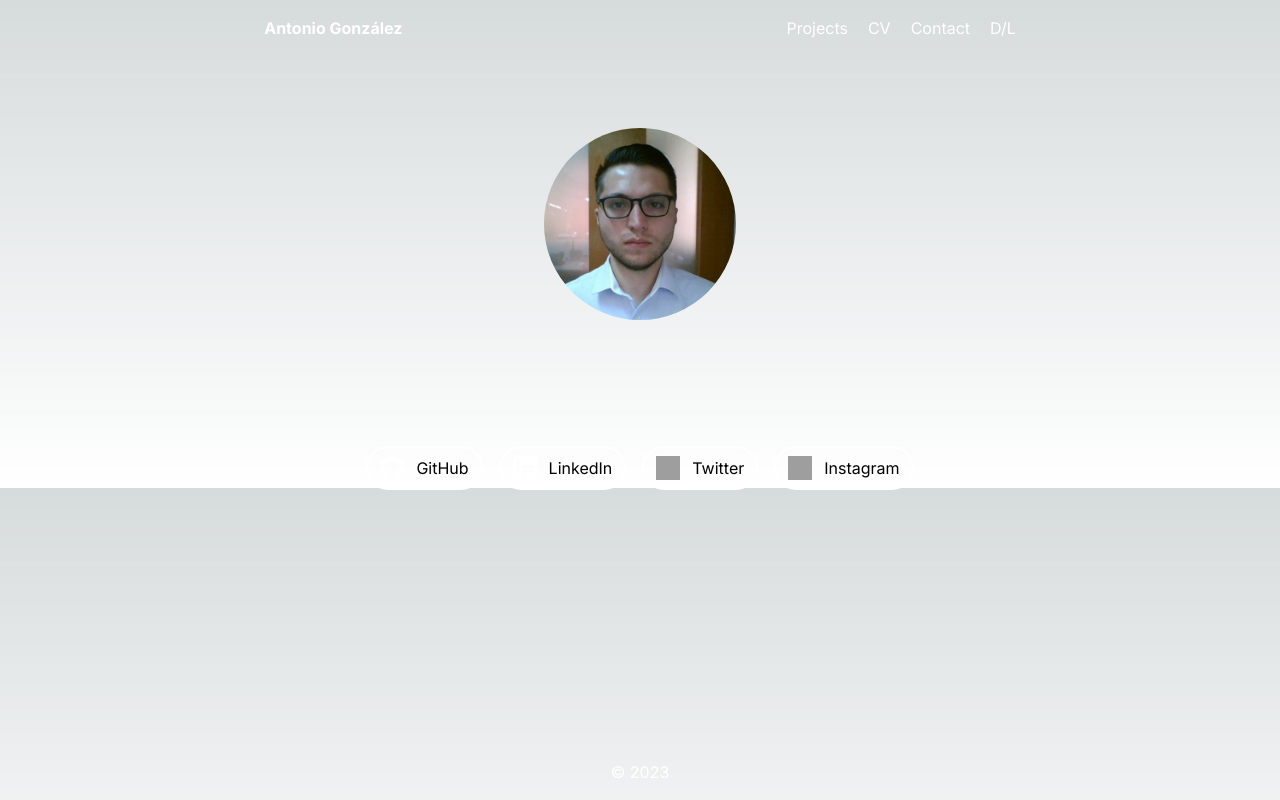
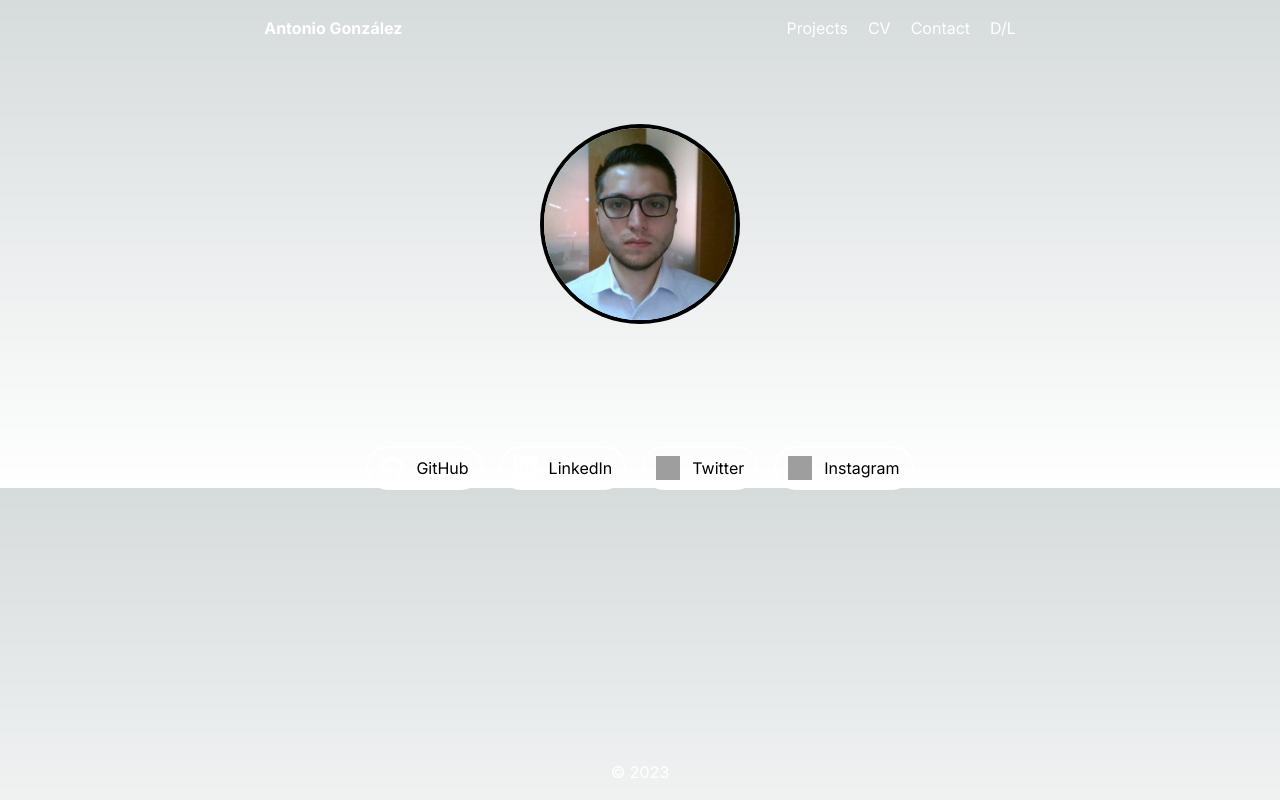
Before and after one commit to chilleno/portfolio, a Next.js app: page / in a window 1280 px wide. Built offline with nearby package versions, Linux system fonts and the light colour scheme; grey boxes are pictures that could not be loaded.

Commit message:
Update Avatar.tsx
- add dark mode compatibility

```diff
--- a/src/app/Components/Avatar.tsx
+++ b/src/app/Components/Avatar.tsx
@@ -1,18 +1,36 @@
 import React from 'react';
 
-const Avatar: React.FC = () => {
+interface AvatarProps {
+    darkMode: boolean;
+};
+
+let className = {
+    main: {
+        dark: "flex justify-center items-center pt-32",
+        light: "flex justify-center items-center pt-32",
+    },
+    firstImage: {
+        dark: "w-full h-full absolute transition-transform transform rounded-full ring-white ring-4",
+        light: "w-full h-full absolute transition-transform transform rounded-full ring-black ring-4"
+    },
+    secondImage: {
+        dark: "w-full h-full absolute rounded-full transition-transform transform rotate-y-180 opacity-0 hover:opacity-100 ring-white ring-4",
+        light: "w-full h-full absolute rounded-full transition-transform transform rotate-y-180 opacity-0 hover:opacity-100 ring-black ring-4"
+    }
+};
+const Avatar: React.FC<AvatarProps> = ({ darkMode }) => {
     return (
-        <div className="flex justify-center items-center mt-32">
+        <div className={darkMode ? className.main.dark : className.main.light}>
             <div className="w-48 h-48 relative image-flipper">
                 <img
                     src="/fit-into-society.jpeg"
                     alt="Fit into society"
-                    className="w-full h-full absolute transition-transform transform rounded-full"
+                    className={darkMode ? className.firstImage.dark : className.firstImage.light}
                 />
                 <img
                     src="/be-happy.png"
                     alt="Be happy"
-                    className="w-full h-full absolute rounded-full transition-transform transform rotate-y-180 opacity-0 hover:opacity-100"
+                    className={darkMode ? className.secondImage.dark : className.secondImage.light}
                 />
             </div>
         </div>
```
